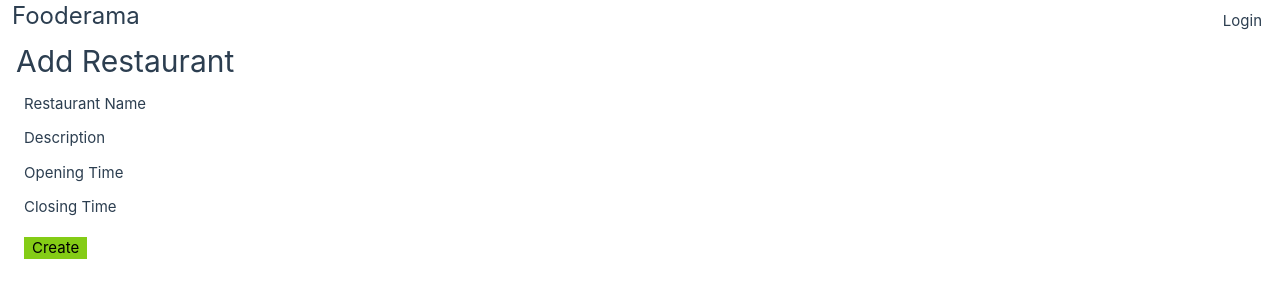
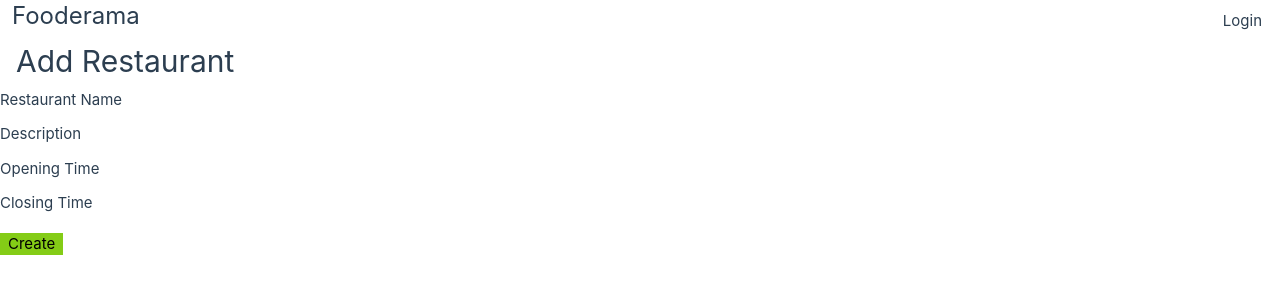
Before and after one commit to Vortexx2/fooderama-client, a Vue app: page /admin/restaurants/addrest in a window 1280 px wide. Shown: the top 300 px of the page. Built offline with nearby package versions, Linux system fonts and the light colour scheme.

Commit message:
Added a form component separately

```diff
--- /dev/null
+++ b/src/components/Form.vue
@@ -0,0 +1,52 @@
+<script setup>
+import { ref } from 'vue';
+
+const props = defineProps({
+  fieldsObj: {
+    type: Object,
+    required: true,
+  },
+});
+
+const emit = defineEmits(['formSubmitted']);
+
+const formObj = ref(props.fieldsObj);
+
+/**
+ *
+ * @param {Event} e
+ */
+function formSubmit(e) {
+  e.preventDefault();
+  emit('formSubmitted', formObj.value);
+
+  clearAllValues(formObj.value);
+}
+
+function clearAllValues(obj) {
+  for (const key in obj) {
+    obj[key].value = '';
+  }
+}
+</script>
+
+<template>
+  <form>
+    <div
+      v-for="(field, index) in Object.keys(formObj)"
+      :key="index"
+      class="mt-2"
+    >
+      <label class="mr-3" :for="field">{{ formObj[field].displayField }}</label>
+      <input
+        type="text"
+        class="bg-transparent text-white border-white border-solid border-2 px-2"
+        :id="field"
+        v-model="formObj[field].value"
+      />
+    </div>
+    <button class="btn-green mt-4" @click="formSubmit">Create</button>
+  </form>
+</template>
+
+<style scoped></style>
--- a/src/views/admin/AddRestView.vue
+++ b/src/views/admin/AddRestView.vue
@@ -1,12 +1,13 @@
 <script setup>
 import { ref, reactive, computed } from 'vue';
 import axios from 'axios';
+
+import Form from '../../components/Form.vue';
 
 import config from '@/config';
 import { restaurantFormFields } from '../../constants/rest.const';
 
 /* will map fields to properties the field should have like value, required etc. */
-const formObj = ref(restaurantFormFields());
 
 const API_URL = config.BASE_API_URL + '/restaurants';
 
@@ -20,20 +21,18 @@ function clearAllValues(obj) {
  *
  * @param {Event} e
  */
-function addRestaurant(e) {
-  e.preventDefault();
-
+function addRestaurant(formObj) {
   const bodyObj = {};
 
-  Object.keys(formObj.value).map(field => {
-    if (formObj.value[field].value !== '')
-      bodyObj[field] = formObj.value[field].value;
+  // remove all fields that have an empty 'value' property, since that equates to null in that field
+  Object.keys(formObj).map(field => {
+    if (formObj[field].value !== '')
+      bodyObj[field] = formObj[field].value;
   });
 
   axios
     .post(API_URL, bodyObj)
     .then(res => {
-      clearAllValues(formObj.value);
       console.log(res);
     })
     .catch(err => {
@@ -47,25 +46,6 @@ function addRestaurant(e) {
     <div id="title" class="ml-4">
       <h1 class="text-3xl">Add Restaurant</h1>
     </div>
-    <form class="ml-6 mt-3">
-      <div
-        v-for="(field, index) in Object.keys(formObj)"
-        :key="index"
-        class="mt-2"
-      >
-        <label class="mr-3" :for="field">{{
-          formObj[field].displayField
-        }}</label>
-        <input
-          type="text"
-          class="bg-transparent text-white border-white border-solid border-2 px-2"
-          :id="field"
-          v-model="formObj[field].value"
-        />
-      </div>
-      <button class="bg-lime-500 px-2 mt-4 text-black" @click="addRestaurant">
-        Create
-      </button>
-    </form>
+    <Form :fields-obj="restaurantFormFields()" @form-submitted="addRestaurant"></Form>
   </div>
 </template>
--- a/src/views/admin/AdminIndividualRestView.vue
+++ b/src/views/admin/AdminIndividualRestView.vue
@@ -1,5 +1,5 @@
 <script setup>
-import { onMounted } from 'vue';
+import { onMounted, ref } from 'vue';
 import { useRoute } from 'vue-router';
 
 import axios from 'axios';
@@ -7,19 +7,26 @@ import axios from 'axios';
 import config from '@/config';
 
 const route = useRoute();
+const restData = ref(null);
 
 onMounted(async () => {
   const restId = route.params.id;
 
   try {
-    const res = await axios.get(config.BASE_API_URL + `restaurants/${restId}`);
-    console.log(res);
+    const { data } = await axios.get(
+      config.BASE_API_URL + `restaurants/${restId}`
+    );
+    restData.value = data;
   } catch (err) {
     console.error(err);
   }
 });
 </script>
 
-<template>Hello World</template>
+<template>
+  <div v-if="restData">
+    <h1>{{ restData.restName }}</h1>
+  </div>
+</template>
 
 <style scoped></style>
--- a/src/views/admin/AdminRestaurantsView.vue
+++ b/src/views/admin/AdminRestaurantsView.vue
@@ -37,7 +37,7 @@ function editRestaurant(restId) {
     <div id="header" class="text-center flex align-middle">
       <h1 class="text-2xl inline-block">Restaurants</h1>
       <button class="btn-green ml-9">
-        <router-link to="/admin/addrest">Create</router-link>
+        <router-link :to="{ name: 'addrest' }">Create</router-link>
       </button>
     </div>
     <main id="main-content">
```
